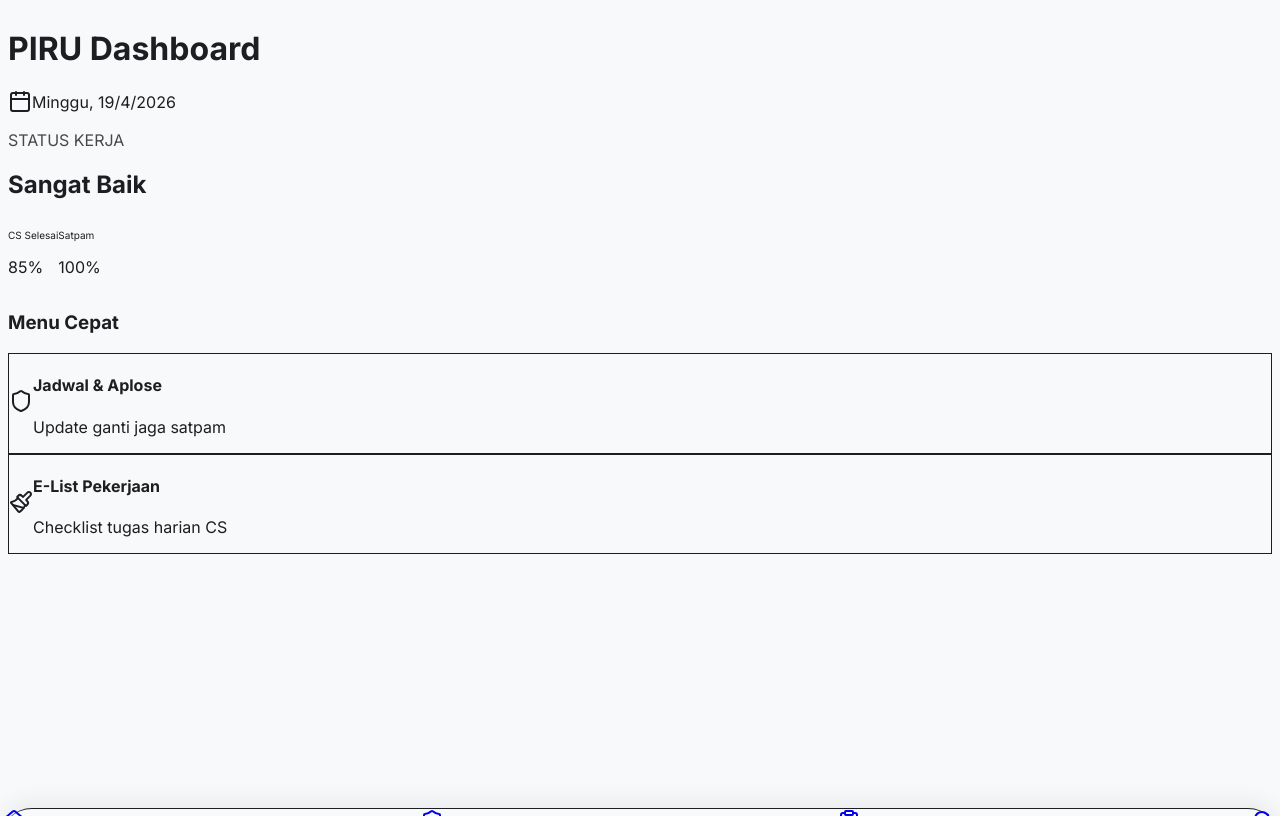
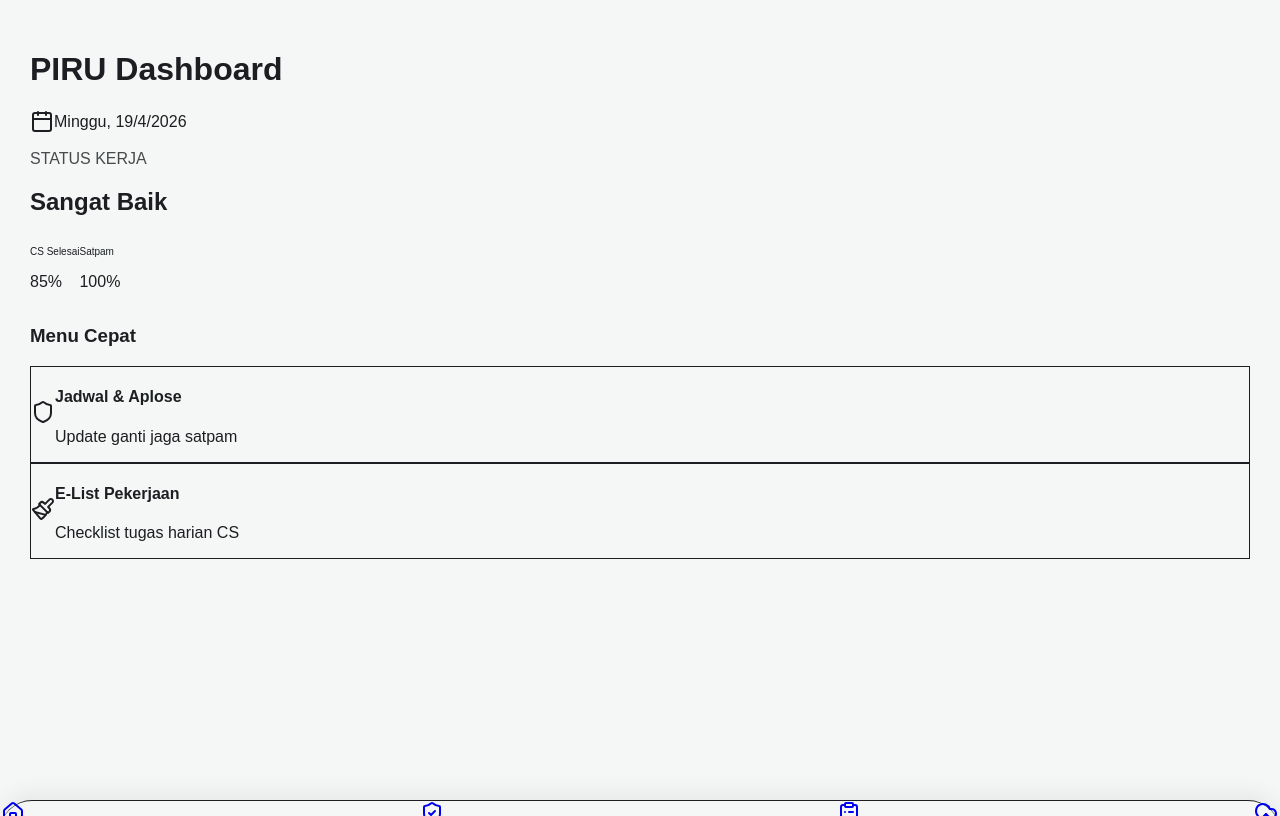
Before and after one commit to rendytitaley-create/aplikasi-petugas, a Next.js app: page / in a window 1280 px wide. Built offline with nearby package versions, Linux system fonts and the light colour scheme.

Commit message:
Update layout.tsx

```diff
--- a/app/layout.tsx
+++ b/app/layout.tsx
@@ -1,10 +1,7 @@
 import type { Metadata } from "next";
-import { Inter } from "next/font/google";
 import "./globals.css";
 import Navigation from "./components/Navigation";
 import Sidebar from "./components/Sidebar";
-
-const inter = Inter({ subsets: ["latin"] });
 
 export const metadata: Metadata = {
   title: "PIRU App - Professional Dashboard",
@@ -12,21 +9,24 @@ export const metadata: Metadata = {
 
 export default function RootLayout({ children }: { children: React.ReactNode }) {
   return (
-    <html lang="en">
-      <body className={`${inter.className} bg-[#f8f9fa]`}>
-        <div className="flex min-h-screen">
-          {/* Sidebar: Hanya muncul di Desktop (md ke atas) */}
-          <Sidebar />
+    <html lang="id">
+      <body style={{ margin: 0, padding: 0, backgroundColor: "#f4f7f6" }}>
+        <div style={{ display: "flex", minHeight: "100vh" }}>
 
-          {/* Area Konten Utama */}
-          <div className="flex-1 flex flex-col min-w-0">
-            <main className="flex-1 pb-24 md:pb-8 md:p-8">
+          {/* SIDEBAR - Dipaksa muncul di desktop */}
+          <div className="hidden md:block">
+            <Sidebar />
+          </div>
+
+          {/* KONTEN UTAMA */}
+          <div style={{ flex: 1, display: "flex", flexDirection: "column", minWidth: 0 }}>
+            <main style={{ flex: 1, padding: "30px", boxSizing: "border-box" }}>
               {children}
             </main>
           </div>
         </div>
 
-        {/* Bottom Nav: Hanya muncul di Mobile (hidden di desktop) */}
+        {/* MOBILE NAVIGATION */}
         <div className="md:hidden">
           <Navigation />
         </div>
```
